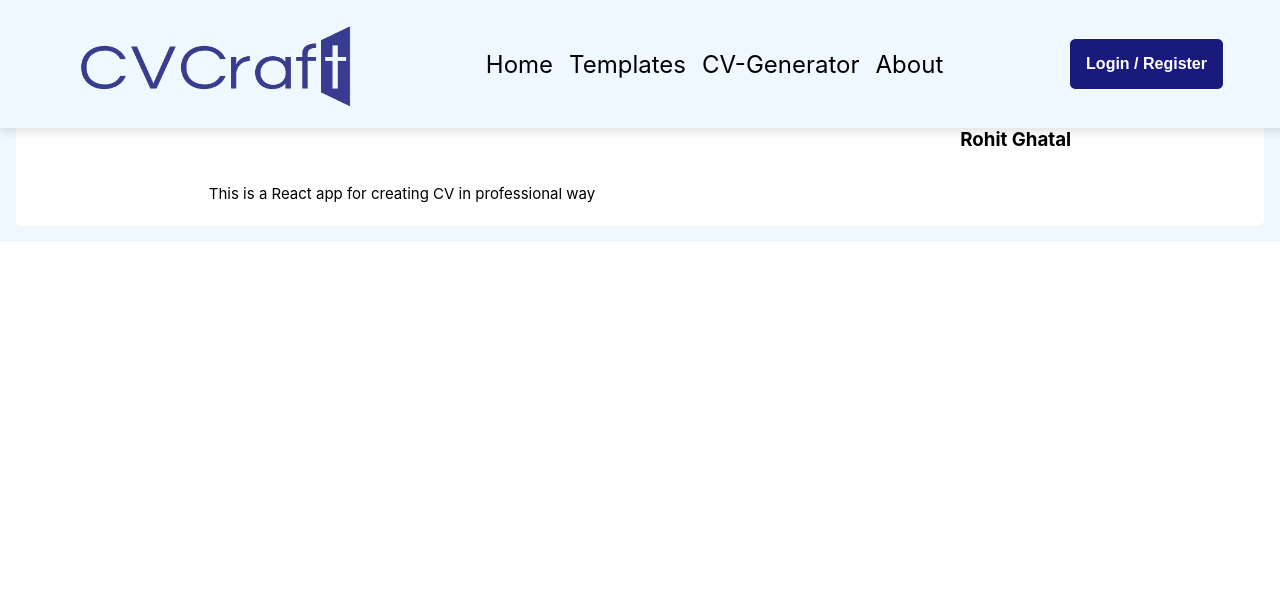
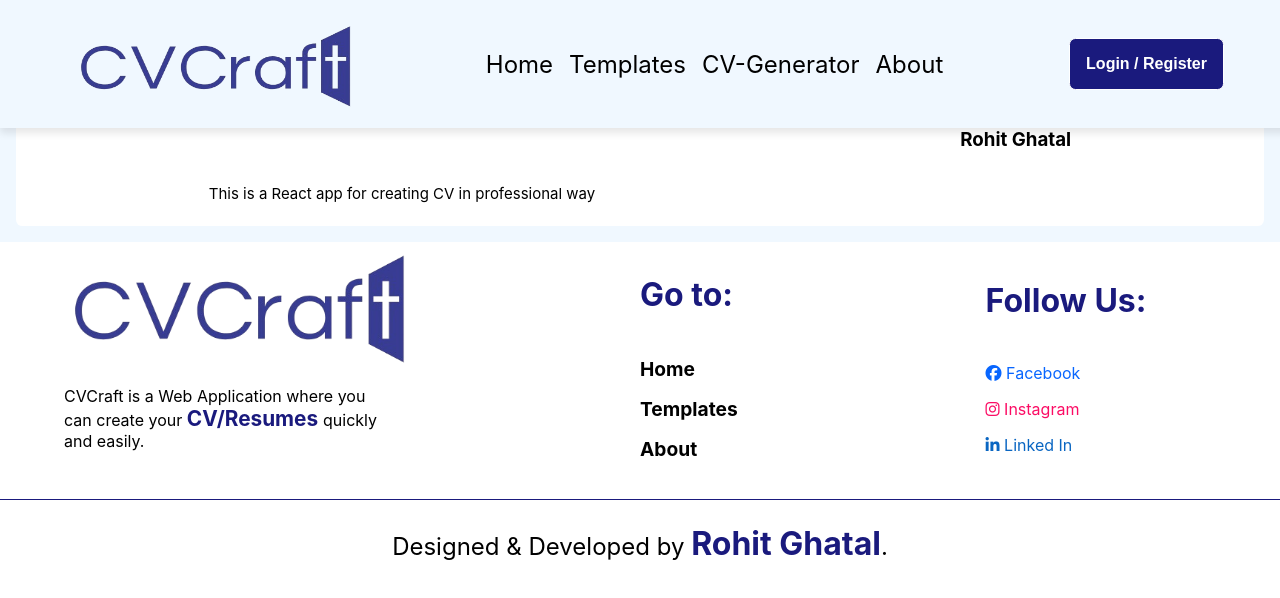
Before and after one commit to rohitghatal1/CVMaker-ReactJS, a React (Create React App) app: page /about in a window 1280 px wide. Shown: the top 598 px of the page. Built offline with nearby package versions, Linux system fonts and the light colour scheme.

Commit message:
added footer in router

```diff
--- a/src/App.js
+++ b/src/App.js
@@ -35,6 +35,7 @@ function App() {
         <Route path='/cvgenerator' element = {<CVgenerator/>}/>
         <Route path='/about' element = {<AboutUs/>}/>
       </Routes>
+      <Footer/>
     </Router>
       {/* <Navbar/>
       <HomeTab/>
--- a/src/components/footer.css
+++ b/src/components/footer.css
@@ -1,6 +1,5 @@
 footer{
-    background-color: aliceblue;
-    /* padding: 1rem; */
+    background-color: #fff;
 }
 
 .footerContainer{
@@ -111,7 +110,6 @@ footer{
 }
 
 .aboutDeveloper{
-    /* padding-top: 1rem; */
     border-top: 1px solid #1a1a7d;
 }
 
```
